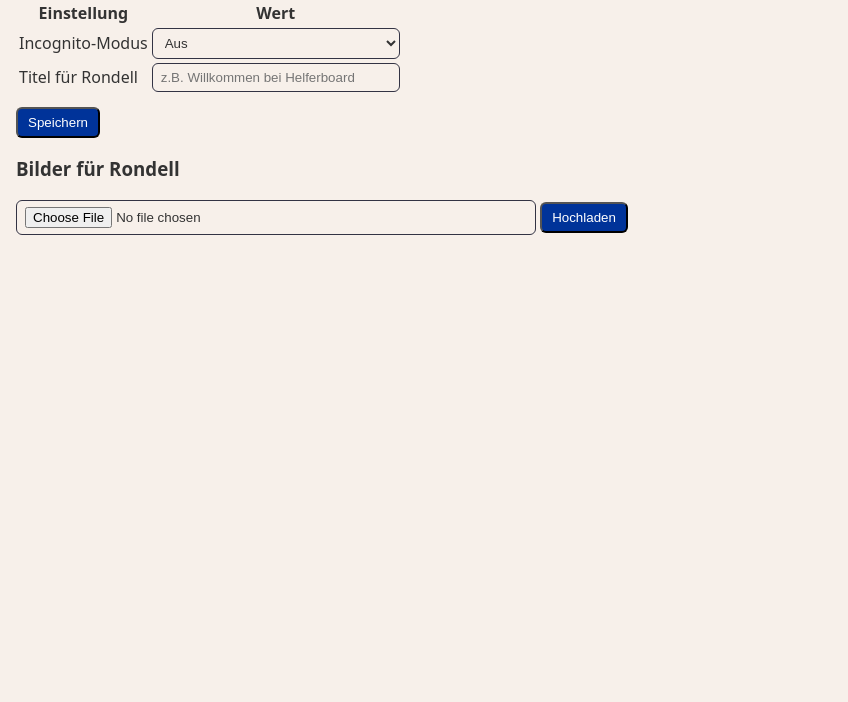
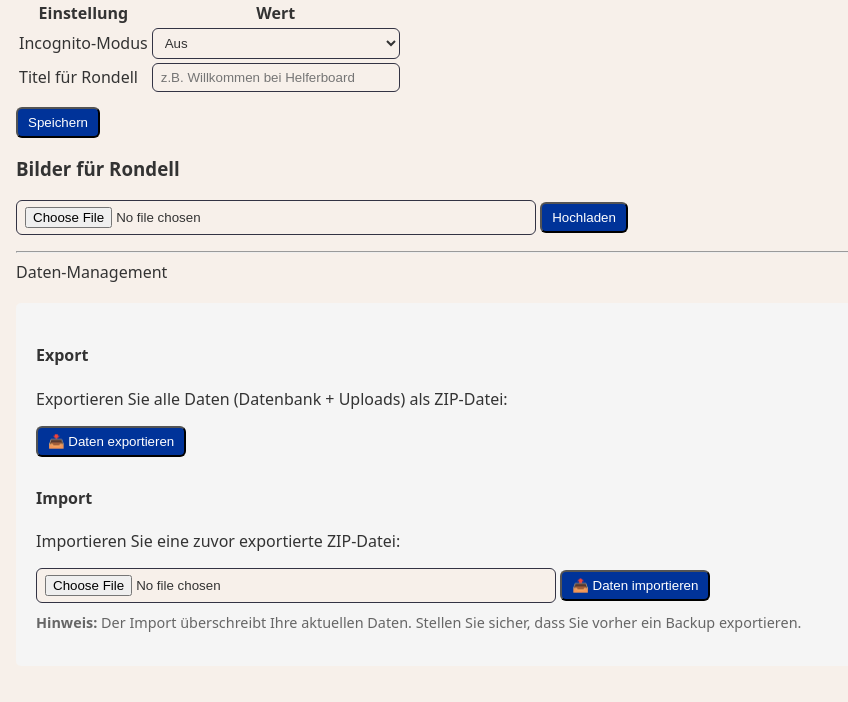
Before and after one commit to nhet/THWHelferboard, a FastAPI app: page /admin/settings in a window 1280 px wide. Shown: the part 200-902 px from the top of the page, without its empty margins (0-848 px from the left). Before the commit the page ends 435 px from the top, so only its background shows below. Run offline with FastAPI, Linux system fonts and the light colour scheme; data comes from the database, SQL or seed files in the repository; data that the repository does not hold is empty; some libraries are stand-ins or nearby versions.

Commit message:
Implement new import  & export for backup and replace

```diff
--- a/backend/app/main.py
+++ b/backend/app/main.py
@@ -12,7 +12,7 @@ import csv
 import io
 
 from fastapi import FastAPI, Request, Depends, Form, UploadFile, File, HTTPException
-from fastapi.responses import FileResponse, HTMLResponse, RedirectResponse
+from fastapi.responses import FileResponse, HTMLResponse, RedirectResponse, StreamingResponse
 from fastapi.staticfiles import StaticFiles
 from starlette.responses import Response
 from starlette.middleware.gzip import GZipMiddleware
@@ -295,6 +295,138 @@ async def delete_carousel(img_id: int, db: Session = Depends(get_db)):
         set_last_update(db)
         db.commit()
     return RedirectResponse(url="/admin/settings", status_code=HTTP_303_SEE_OTHER)
+
+# ---------- Export/Import Endpoints ----------
+@app.post("/admin/settings/export")
+async def export_data(db: Session = Depends(get_db)):
+    """Export all data (database + uploads) as ZIP file"""
+    try:
+        # Create ZIP file in memory
+        zip_buffer = io.BytesIO()
+
+        with zipfile.ZipFile(zip_buffer, 'w', zipfile.ZIP_DEFLATED) as zipf:
+            # Add database file
+            db_path = BASE_DIR.parent / "db" / "app.db"
+            if db_path.exists():
+                zipf.write(db_path, arcname="db/app.db")
+
+            # Add uploads directory
+            uploads_src = static_dir / "uploads"
+            if uploads_src.exists():
+                for root, dirs, files in os.walk(uploads_src):
+                    for file in files:
+                        file_path = Path(root) / file
+                        arcname = file_path.relative_to(static_dir)
+                        zipf.write(file_path, arcname)
+
+        # Seek to the beginning of the buffer
+        zip_buffer.seek(0)
+
+        # Return ZIP file as response
+        return StreamingResponse(
+            iter([zip_buffer.getvalue()]),
+            media_type="application/zip",
+            headers={"Content-Disposition": "attachment; filename=helferboard_backup.zip"}
+        )
+    except Exception as e:
+        print(f"Error exporting data: {e}")
+        raise HTTPException(status_code=500, detail=f"Export failed: {str(e)}")
+
+@app.post("/admin/settings/import")
+async def import_data(backup_file: UploadFile = File(...), db: Session = Depends(get_db)):
+    """Import data from ZIP backup file"""
+
+     # Validate file extension
+    if not backup_file.filename.endswith('.zip'):
+        raise HTTPException(status_code=400, detail="Only ZIP files are allowed")
+
+    try:
+        # Create temporary directory for extraction
+        with tempfile.TemporaryDirectory() as tmpdir:
+            tmpdir_path = Path(tmpdir)
+            zip_path = tmpdir_path / "backup.zip"
+            db_file = tmpdir_path / "db" / "app.db"
+            uploads_src = tmpdir_path / "uploads"
+
+            db_current_path = BASE_DIR.parent / "db" / "app.db"
+            db_backup_path = BASE_DIR.parent / "db" / "app.db.backup"
+
+            uploads_current_path = static_dir / "uploads"
+            uploads_backup_path = static_dir / "uploads.backup"
+
+
+            # Save uploaded file
+            content = await backup_file.read()
+            with open(zip_path, 'wb') as f:
+                f.write(content)
+
+            # Extract and validate ZIP
+            try:
+                with zipfile.ZipFile(zip_path, 'r') as zipf:
+                    zipf.extractall(tmpdir_path)
+            except zipfile.BadZipFile:
+                raise HTTPException(status_code=400, detail="Invalid ZIP file")
+
+            # Validate required files
+            if not db_file.exists():
+                raise HTTPException(status_code=400, detail="db/app.db not found in backup")
+
+            # Backup current database and uploads
+            if db_current_path.exists():
+                shutil.copy(db_current_path, db_backup_path)
+
+            if uploads_current_path.exists():
+                if uploads_backup_path.exists():
+                    shutil.rmtree(uploads_backup_path)
+                shutil.copytree(uploads_current_path, uploads_backup_path)
+            else:
+                # Create empty backup path if uploads doesn't exist
+                uploads_backup_path.mkdir(parents=True, exist_ok=True)
+
+            try:
+                # Close current database connection
+                db.close()
+
+                # Replace database file
+                if db_file.exists():
+                    shutil.copy(db_file, db_current_path)
+
+                # Replace uploads
+                if uploads_src.exists():
+                    if uploads_current_path.exists():
+                        shutil.rmtree(uploads_current_path)
+                    else:
+                        print("No existing uploads directory, skipping backup")
+                    shutil.copytree(uploads_src, uploads_current_path)
+                else:
+                    print("No uploads directory in backup, skipping restore of uploads")
+
+            except Exception as e:
+                # Restore from backup on error
+                print(f"Error during import, restoring backup: {e}")
+                if db_backup_path.exists():
+                    shutil.copy(db_backup_path, db_current_path)
+                if uploads_backup_path.exists():
+                    if uploads_current_path.exists():
+                        shutil.rmtree(uploads_current_path)
+                    shutil.copytree(uploads_backup_path, uploads_current_path)
+                raise HTTPException(status_code=500, detail=f"Import failed: {str(e)}")
+
+    except HTTPException:
+        raise
+    except Exception as e:
+        print(f"Error importing data: {e}")
+        raise HTTPException(status_code=500, detail=f"Import failed: {str(e)}")
+
+    # Delete backup files since import was successful
+    if db_backup_path.exists():
+        db_backup_path.unlink()
+    if uploads_backup_path.exists():
+        shutil.rmtree(uploads_backup_path)
+
+    print("✅ Import successful")
+    return RedirectResponse(url="/admin/settings", status_code=HTTP_303_SEE_OTHER)
+
 
 def restart_backend(backend_dir):
         import time
--- a/backend/app/templates/admin/settings.html
+++ b/backend/app/templates/admin/settings.html
@@ -40,4 +40,24 @@
     </li>
   {% endfor %}
 </ul>
+<hr/
+<h3>Daten-Management</h3>
+<div style="background-color: #f5f5f5; padding: 20px; border-radius: 5px; margin: 20px 0;">
+  <h4>Export</h4>
+  <p>Exportieren Sie alle Daten (Datenbank + Uploads) als ZIP-Datei:</p>
+  <form method="post" action="/admin/settings/export" style="display:inline;">
+    <button class="btn" type="submit">📥 Daten exportieren</button>
+  </form>
+
+  <h4 style="margin-top: 30px;">Import</h4>
+  <p>Importieren Sie eine zuvor exportierte ZIP-Datei:</p>
+  <form method="post" action="/admin/settings/import" enctype="multipart/form-data">
+    <input type="file" name="backup_file" accept=".zip" required>
+    <button class="btn" type="submit">📤 Daten importieren</button>
+  </form>
+  <p style="color: #666; font-size: 0.9em; margin-top: 10px;">
+    <strong>Hinweis:</strong> Der Import überschreibt Ihre aktuellen Daten.
+    Stellen Sie sicher, dass Sie vorher ein Backup exportieren.
+  </p>
+</div>
 {% endblock %}
```
